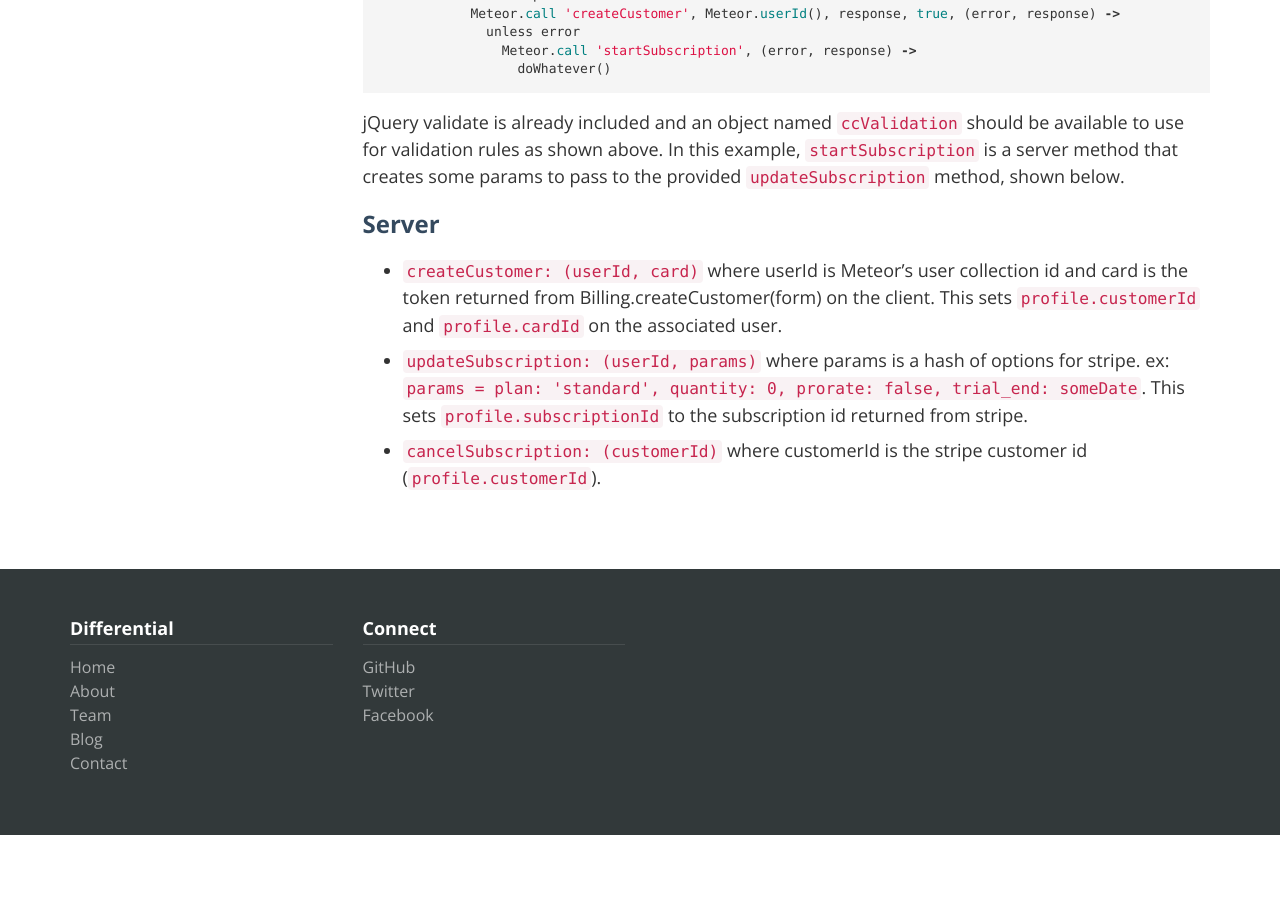
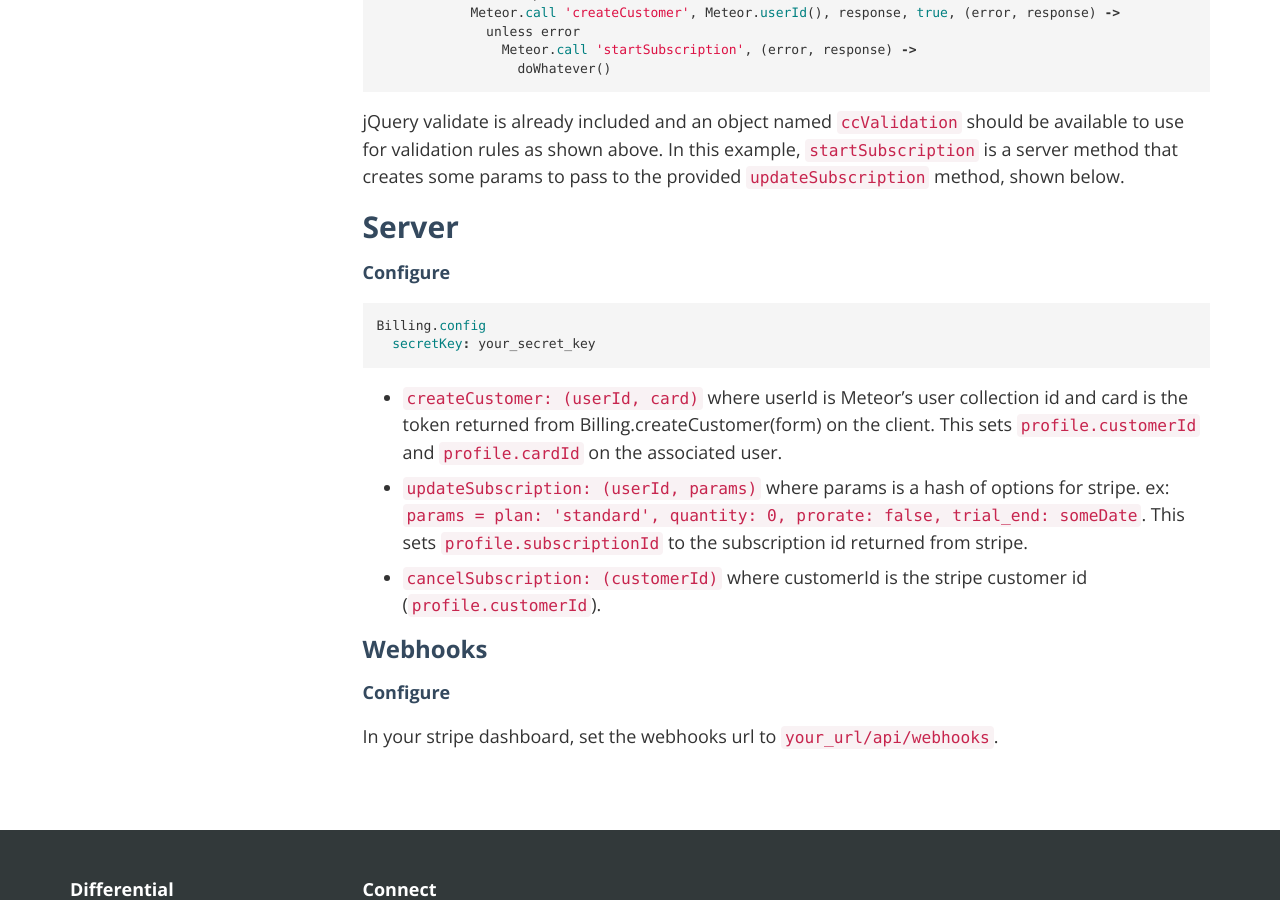
Before and after one commit to Differential/meteor-billing, a Jekyll site: the page built from index.markdown, in a window 1280 px wide and 900 px high, scrolled down 954 px. Built offline with Jekyll 4.4.1, drawn with Linux system fonts in a browser that asks for light colours; nearby versions of some CDN libraries; Markdown is read by kramdown in place of the engine named in the settings; before the commit the page ends 1789 px from its top, so only the background shows below that; some of the changed text lies outside the part shown.

Commit message:
Update index.markdown

```diff
--- a/index.markdown
+++ b/index.markdown
@@ -37,7 +36,17 @@ Client side example:
 
 jQuery validate is already included and an object named `ccValidation` should be available to use for validation rules as shown above.  In this example, `startSubscription` is a server method that creates some params to pass to the provided `updateSubscription` method, shown below.
 
-### Server
+## Server
+#### Configure
+{% highlight coffeescript %}
+Billing.config
+  secretKey: your_secret_key
+{% endhighlight %}
+
 * `createCustomer: (userId, card)` where userId is Meteor's user collection id and card is the token returned from Billing.createCustomer(form) on the client.  This sets `profile.customerId` and `profile.cardId` on the associated user.
 * `updateSubscription: (userId, params)` where params is a hash of options for stripe.  ex: `params = plan: 'standard', quantity: 0, prorate: false, trial_end: someDate`.  This sets `profile.subscriptionId` to the subscription id returned from stripe.
 * `cancelSubscription: (customerId)` where customerId is the stripe customer id (`profile.customerId`).
+
+### Webhooks
+#### Configure
+In your stripe dashboard, set the webhooks url to `your_url/api/webhooks`.
```
Also changed, not shown: other parts of index.markdown (+2 -3 lines).
